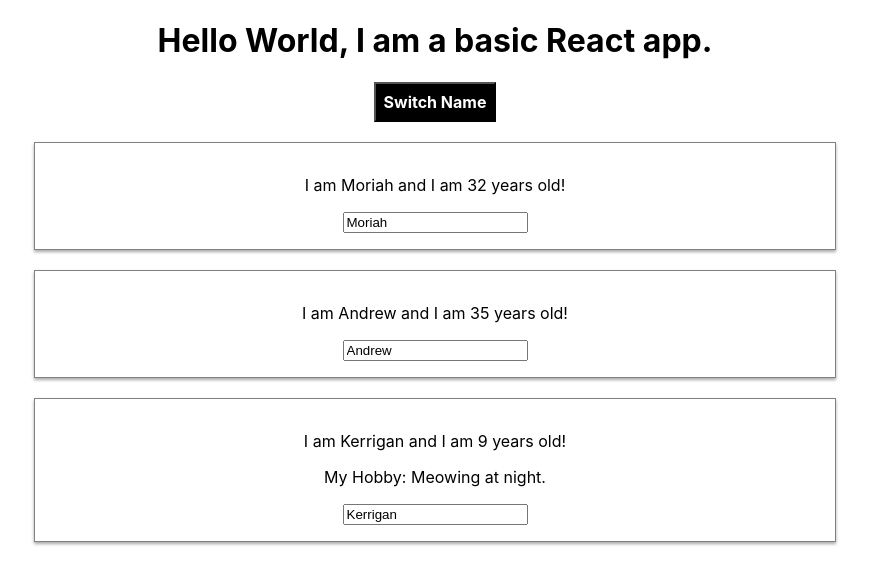
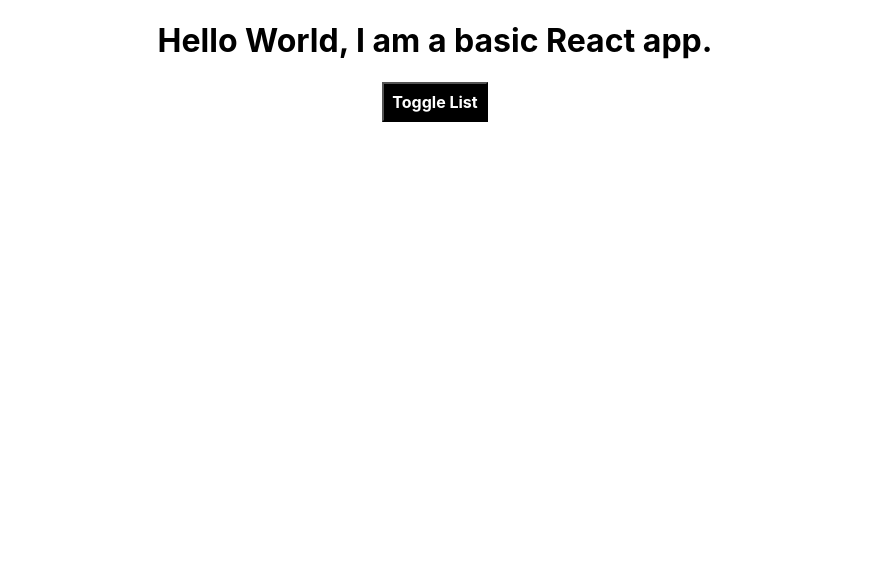
Before and after one commit to moriahhumphries/react-basics, a React (Create React App) app: page / in a window 1280 px wide. Shown: the top 584 px of the page, without its empty margins (205-1074 px from the left). Built offline with nearby package versions, Linux system fonts and the light colour scheme.

Commit message:
Rendered list of names dynamically with conditional example

```diff
--- a/src/App.js
+++ b/src/App.js
@@ -5,7 +5,6 @@
 import Person from './Person/Person';
 // import UserInput from './Components/UserInput';
 // import UserOutput from './Components/UserOutput';
-
 
 
 class App extends Component {
@@ -40,8 +39,15 @@
                 {name: "Moriah", age: 32},
                 {name: event.target.value, age: 35},
                 {name: "Kerrigan", age: 9}
-            ]
+            ],
+            showPersons: false
         })
+    }
+
+    // React only renders elements once condition becomes true
+    togglePersonsHandler = () => {
+        const doesShow = this.state.showPersons;
+        this.setState({showPersons: !doesShow});
     }
 
     render() {
@@ -63,22 +69,29 @@
                 </header>
                 {/*// Can pass this way*/}
                 <button style={style}
-                    onClick={() => this.switchNameHandler("Moriah!!")}>Switch Name</button>
+                        onClick={this.togglePersonsHandler}>Toggle List
+                </button>
+                {/*Can render content dynamically with a ternary (no block statements) and curly braces*/}
+                {this.state.showPersons ?
+                    <div>
                         <Person
                             name={this.state.persons[0].name}
                             age={this.state.persons[0].age}/>
                         <Person
                             name={this.state.persons[1].name}
                             age={this.state.persons[1].age}
-                    changed={this.nameChangeHandler} />
+                            changed={this.nameChangeHandler}/>
                         <Person
                             name={this.state.persons[2].name}
                             age={this.state.persons[2].age}
                             // Click to change name
                             // click={this.switchNameHandler.bind(this, "Moriah")} >
-                    click={this.switchNameHandler.bind(this, "Moriah")} >
+                            click={this.switchNameHandler.bind(this, "Moriah")}>
                             My Hobby: Meowing at
-                    night.</Person>
+                            night.
+                        </Person>
+                    </div> : null
+                }
             </div>
         );
     }
```
Lines whose indentation alone changed are shown as unchanged.
